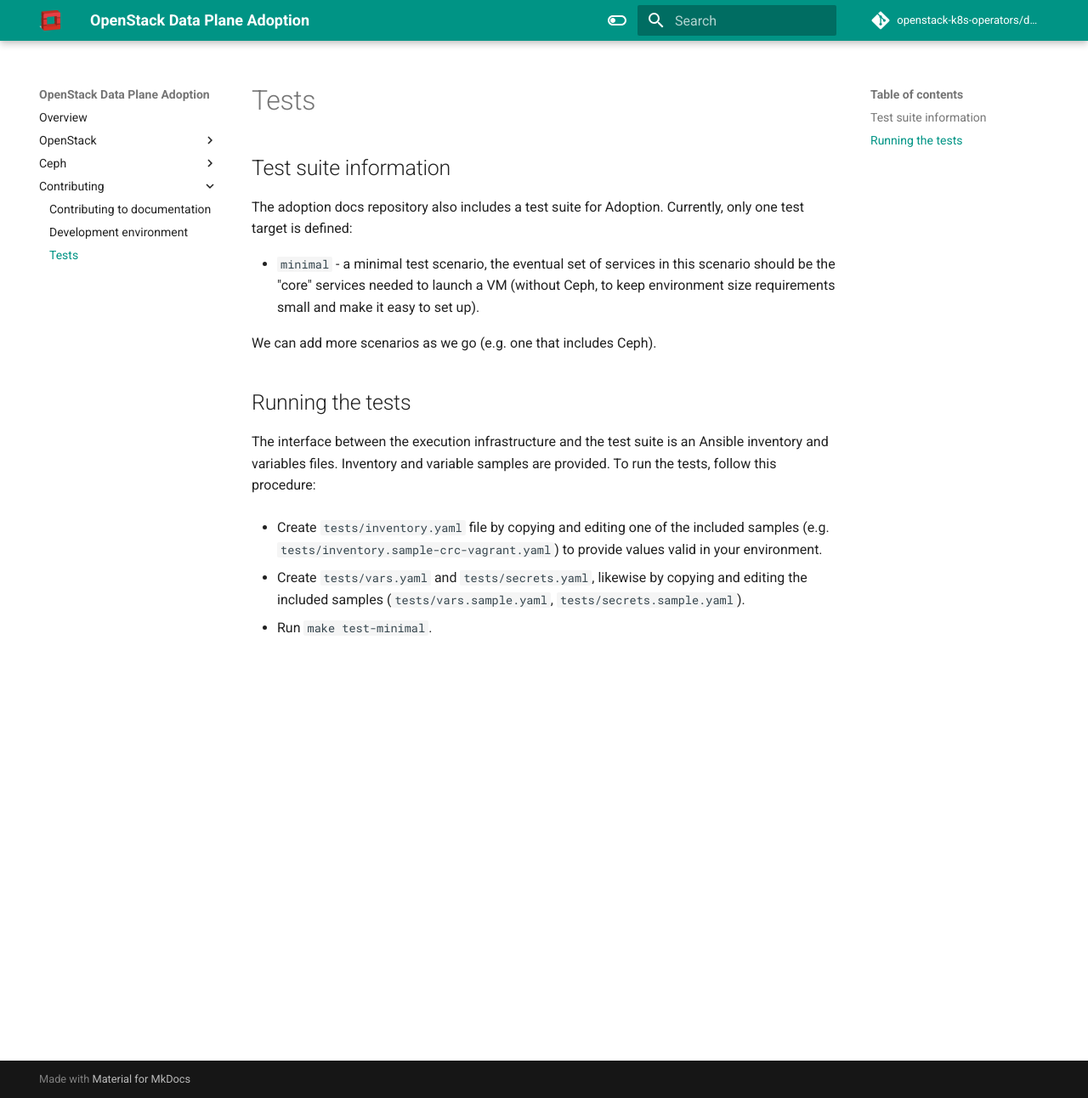
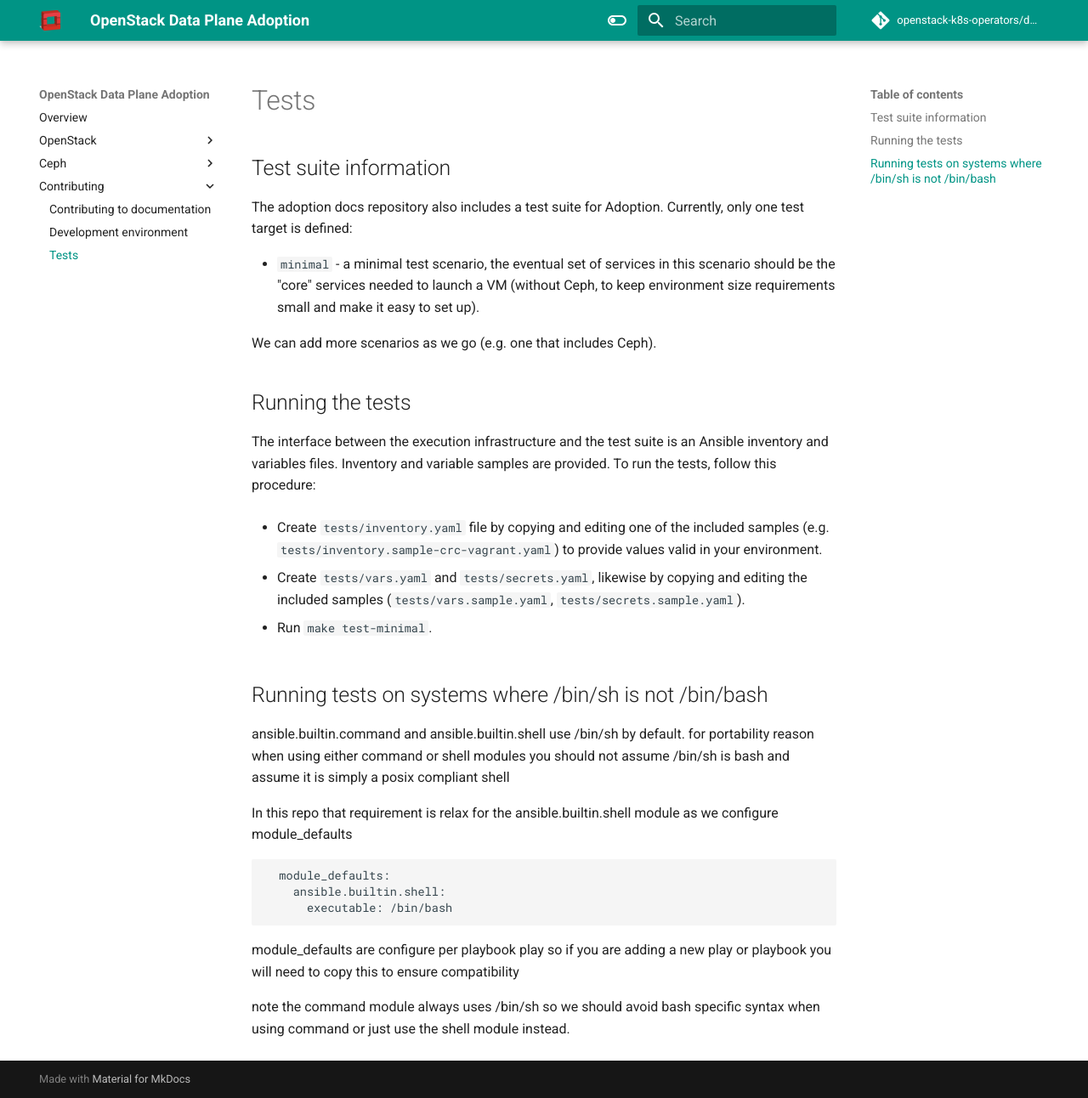
Before and after one commit to openstack-k8s-operators/data-plane-adoption, an MkDocs documentation site: the page built from docs/contributing/tests.md, in a window 1280 px wide and 1292 px high. Shown: the whole window at 85% size. Built offline with MkDocs 1.6.1 and Material for MkDocs 9.7.7, drawn with Linux system fonts in a browser that asks for light colours; comment, search, counter and statistics services are not loaded; the version menu is left out.

Commit message:
/bin/sh is not /bin/bash
The ansible shell and command modules use /bin/sh not
the login shell of the remote user.
command is always /bin/sh where as the shell module
can sepcify a executable to use as the shell.

This change correct some of our missuse of the shell module
by explictly using /bin/bash. This is done by setting the
module_defaults for the playbooks to /bin/bash

The adoption repo is explcilty trying to test the procedure
for adoption so we avoid using ansible modules and mirror
the actions that users will perform as closely as possible.
Since we intened to be persciptive and have the users follow
the procedure from a bash shell we mimic that by defaulting
the executable to /bin/bash

This change fixes a race between wait for the keystone
pod to be ready and trying to use the openstackclient
pod.

This change also address command not found issues with
the use of a bash alias when the test are run on a host
that does not use /bin/bash as /bin/sh

When using an alias we already used ${BASH_ALIASES[openstack]}
to avoid command not found if invoking the alias via xargs
this change extends that to all useses of aliases.
While it is not clear why this appears to be requried
it may be related to the bash version or other envionmental
factors. As ${BASH_ALIASES[openstack]} seams to be more robust
all implict use of aliases are not made explict in the test code.
The docs have been updated to reflect that you should transform
implict aliases to explicit aliases in the test roles.

````diff
--- a/docs/contributing/tests.md
+++ b/docs/contributing/tests.md
@@ -29,3 +29,25 @@
   `tests/secrets.sample.yaml`).
 
 * Run `make test-minimal`.
+
+
+## Running tests on systems where /bin/sh is not /bin/bash
+
+ansible.builtin.command and ansible.builtin.shell use /bin/sh by default.
+for portability reason when using either command or shell modules you should
+not assume /bin/sh is bash and assume it is simply a posix compliant shell
+
+In this repo that requirement is relax for the ansible.builtin.shell
+module as we configure module_defaults
+
+```
+  module_defaults:
+    ansible.builtin.shell:
+      executable: /bin/bash
+```
+
+module_defaults are configure per playbook play so if you are adding a new
+play or playbook you will need to copy this to ensure compatibility
+
+note the command module always uses /bin/sh so we should avoid bash specific
+syntax when using command or just use the shell module instead.
````
Also changed, not shown: docs/contributing/documentation.md (+16 -0 lines), 9 other files.
